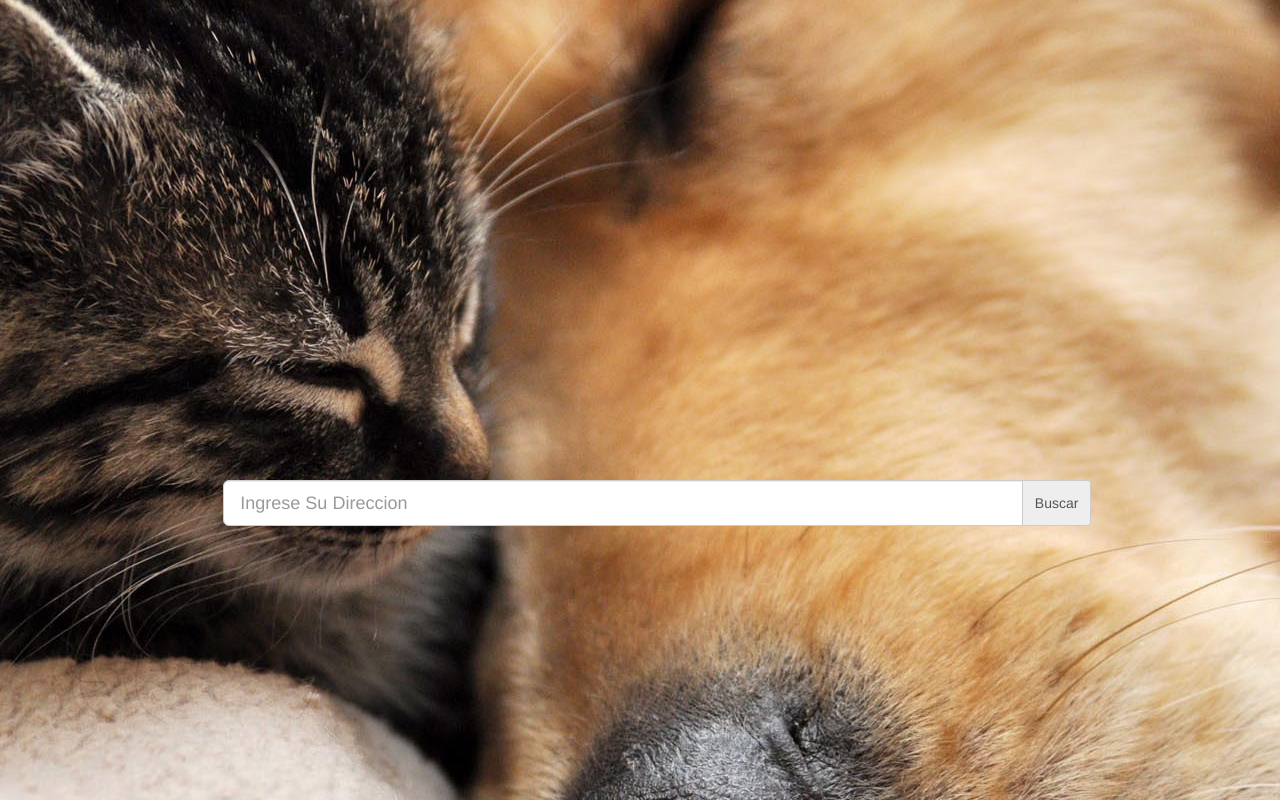
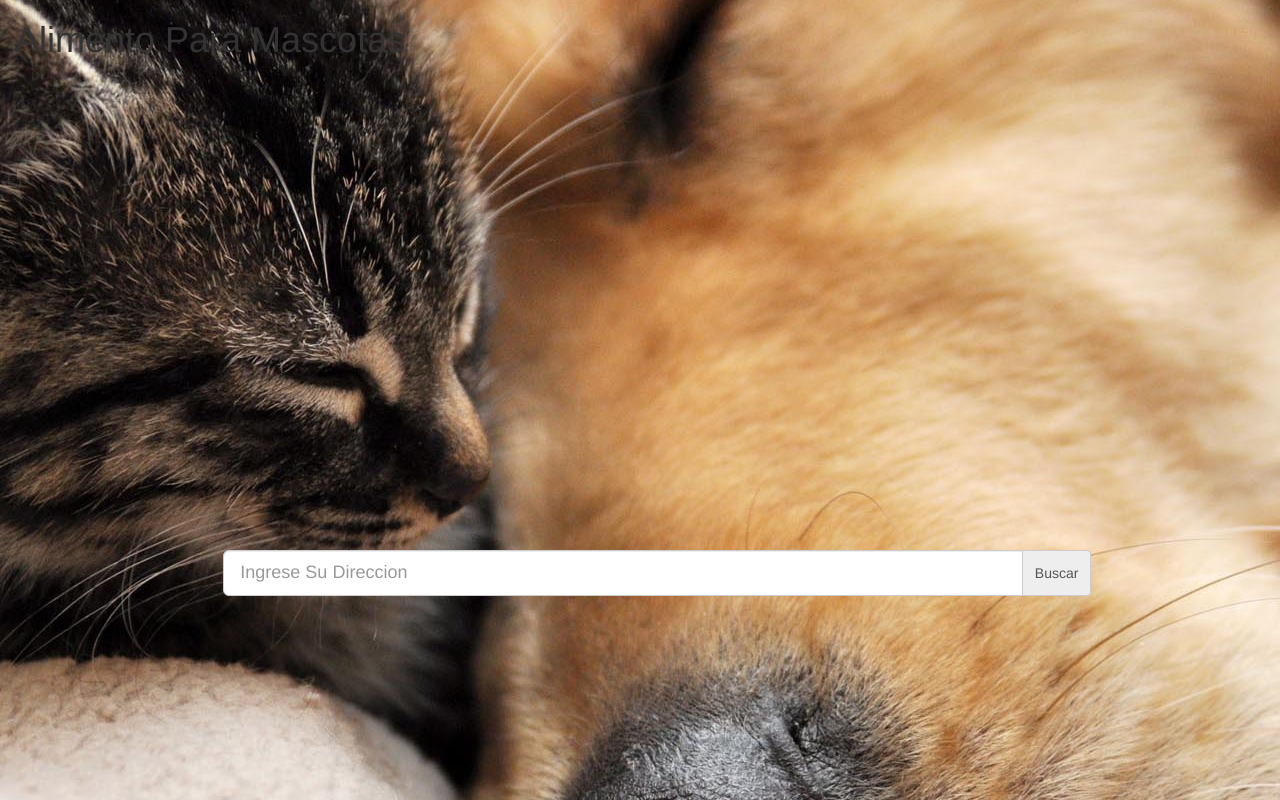
Before and after one commit to salvagit/bff, a plain HTML site: page index.html in a window 1280 px wide. Drawn offline with nearby package versions, Linux system fonts and the light colour scheme.

Commit message:
add descriptions

```diff
--- a/index.html
+++ b/index.html
@@ -3,8 +3,8 @@
     <head>
         <meta charset="utf-8">
         <meta http-equiv="x-ua-compatible" content="ie=edge">
-        <title>BBF</title>
-        <meta name="description" content="">
+        <title>BBF - alimento para mascotas</title>
+        <meta name="description" content="alimento para mascotas">
         <meta name="viewport" content="width=device-width, initial-scale=1">
 
         <link rel="apple-touch-icon" href="apple-touch-icon.png">
@@ -26,6 +26,7 @@
 
         <!-- Add your site or application content here -->
         <div class="container-fluid">
+          <h1>Alimento Para Mascotas</h1>
           <div class="row col-xs-10 col-md-10 col-md-offset-2 col-xs-offset-1">
             <form class="form-horizontal enter-addr">
               <div class="form-group form-group-lg">
```
